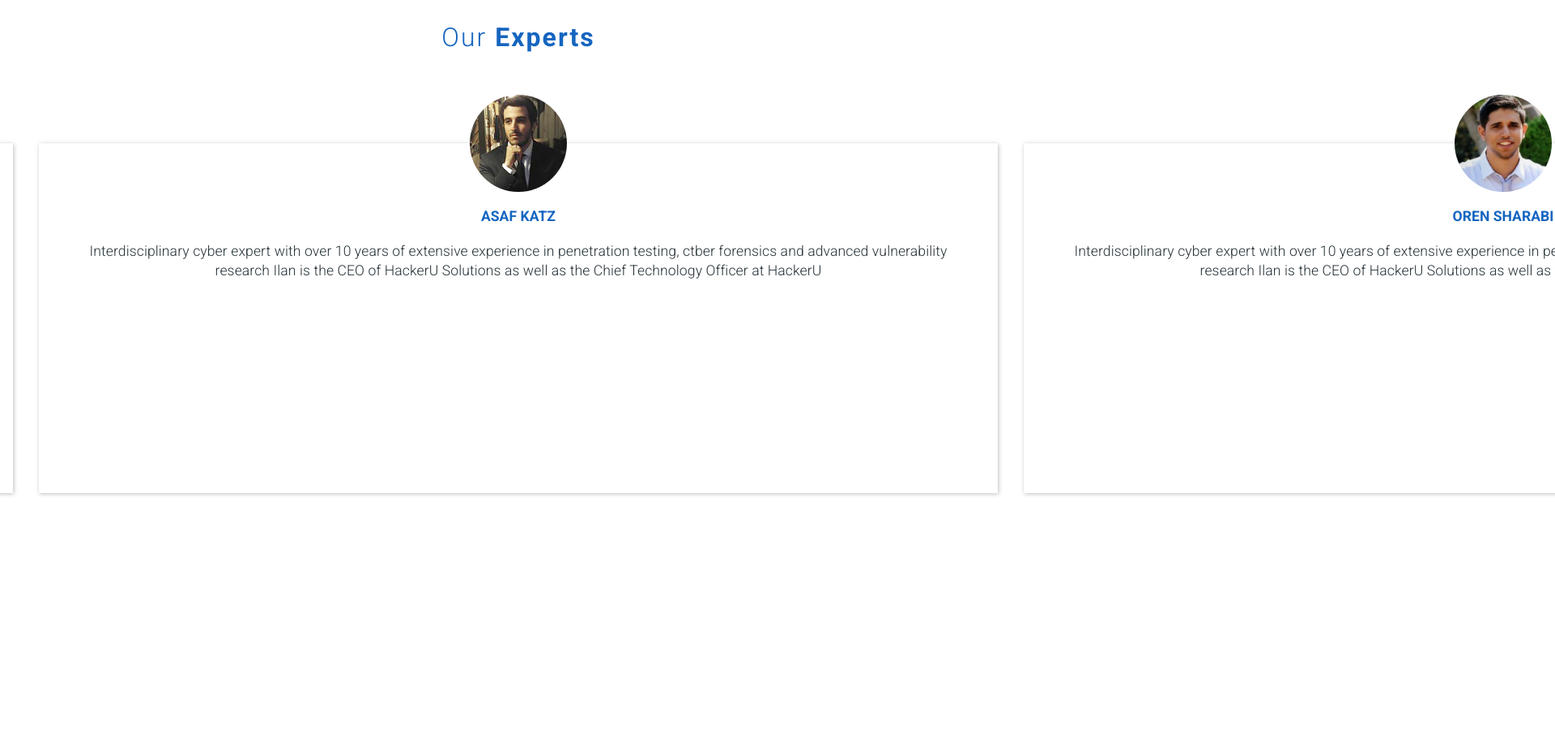
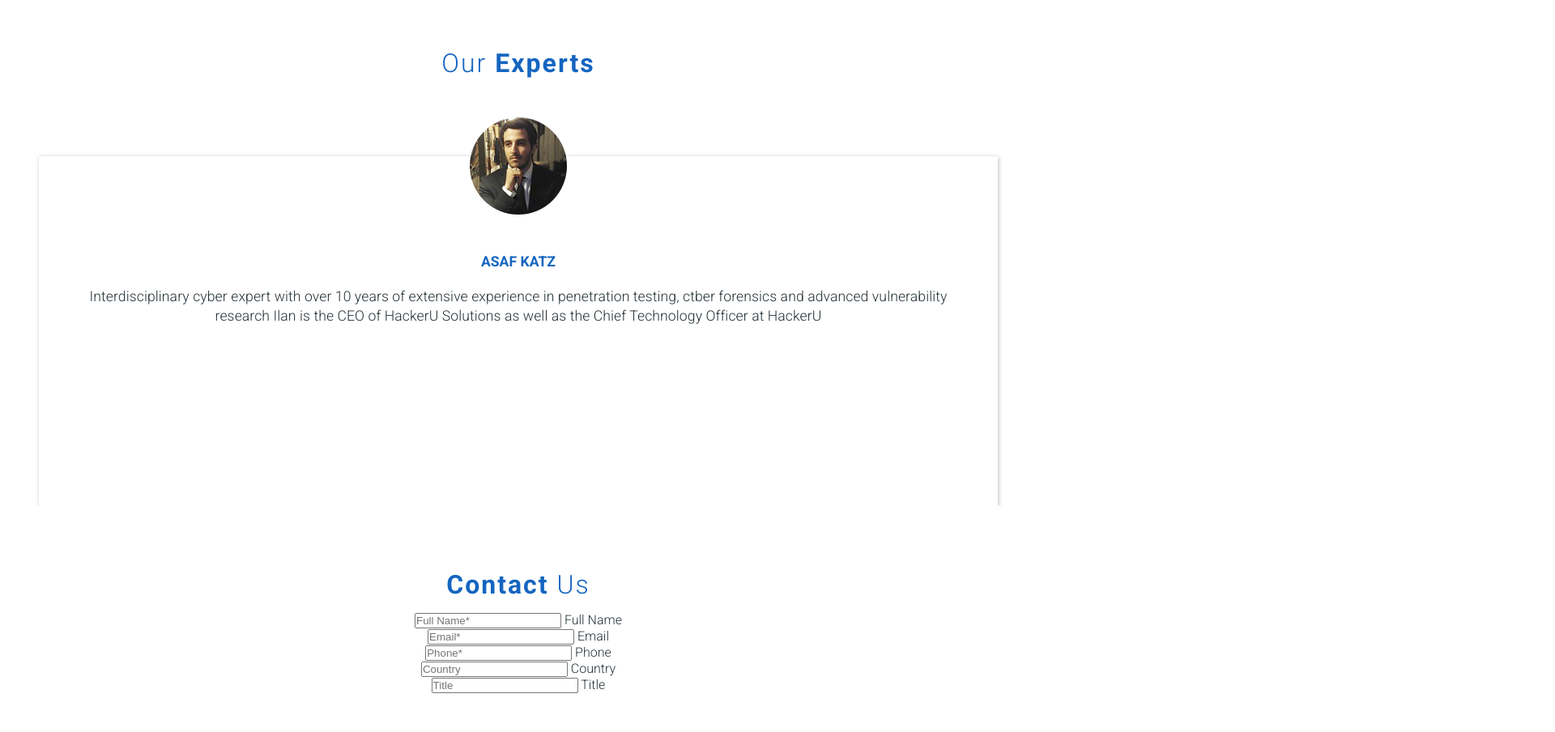
Before and after one commit to gagishmagi/hackerupro, a website: page index.html in a window 1280 px wide. Shown: the part 5031-5935 px from the top of the page at 81% size, 1920 px wide, since content can reach past the window. Before the commit the page ends 5672 px from the top, so only its background shows below. Drawn offline with nearby package versions, Linux system fonts and the light colour scheme.

Commit message:
fix overflow

```diff
--- a/index.html
+++ b/index.html
@@ -425,9 +425,50 @@
                     </p>
                 </div>
             </div>
+    </div>
+</section>
 
 
-    </div>
+<section class="contact">
+    <h2 class="heading blue">
+        Contact <span class="light">Us</span>
+    </h2>
+
+
+    <form action="" method="POST" id="form" class="form">
+
+        <!-- Name Input -->
+        <div class="form__group">
+            <input type="text" class="form__control" name="fullname" id="fullname" placeholder="Full Name*">
+            <label for="fullname">Full Name</label>
+        </div>
+        <!-- Email Input -->
+        <div class="form__group">
+            <input type="email" class="form__control" name="email" id="email" placeholder="Email*">
+            <label for="email">Email</label>
+        </div>
+        <!-- Phone Input -->
+        <div class="form__group">
+            <input type="tel" class="form__control" name="phone" id="phone" placeholder="Phone*">
+            <label for="phone">Phone</label>
+        </div>
+        <!-- Phone Input -->
+        <div class="form__group">
+            <input type="text" class="form__control" name="country" id="country" placeholder="Country">
+            <label for="country">Country</label>
+        </div>
+        <!-- Phone Input -->
+        <div class="form__group">
+            <input type="text" class="form__control" name="title" id="title" placeholder="Title">
+            <label for="title">Title</label>
+        </div>
+
+
+
+    </form>
+
+
+
 </section>
 
 
--- a/sass/main.scss
+++ b/sass/main.scss
@@ -18,3 +18,4 @@
 @import "page/about";
 @import "page/customers";
 @import "page/experts";
+@import "page/contact";
--- /dev/null
+++ b/sass/page/_contact.scss
@@ -0,0 +1,4 @@
+.contact {
+    text-align: center;
+    padding: 3em;
+}
--- a/sass/page/_customers.scss
+++ b/sass/page/_customers.scss
@@ -1,4 +1,4 @@
 .customers {
     text-align: center;
-    padding: 3em;
+    padding: 4em 0;
 }
--- a/sass/page/_experts.scss
+++ b/sass/page/_experts.scss
@@ -3,9 +3,9 @@
     text-align: center;
 
     .slider-experts {
-        margin-top: 6em;
         .slick-list {
-            overflow: visible;
+            padding-top: 5em;
+            overflow-y: visible;
         }
     }
 
@@ -24,10 +24,12 @@
             max-width: 7.5rem;
             width: 100%;
             height: auto;
-            position: absolute;
+            // position: absolute;
+            margin: 0 auto;
+            margin-top: -5em;
             top: 0;
             left: 50%;
-            transform: translate(-50%, -50% );
+            // transform: translate(-50%, -50% );
         }
 
         &__content {
```
Also changed, not shown: assets/css/styles.css.
